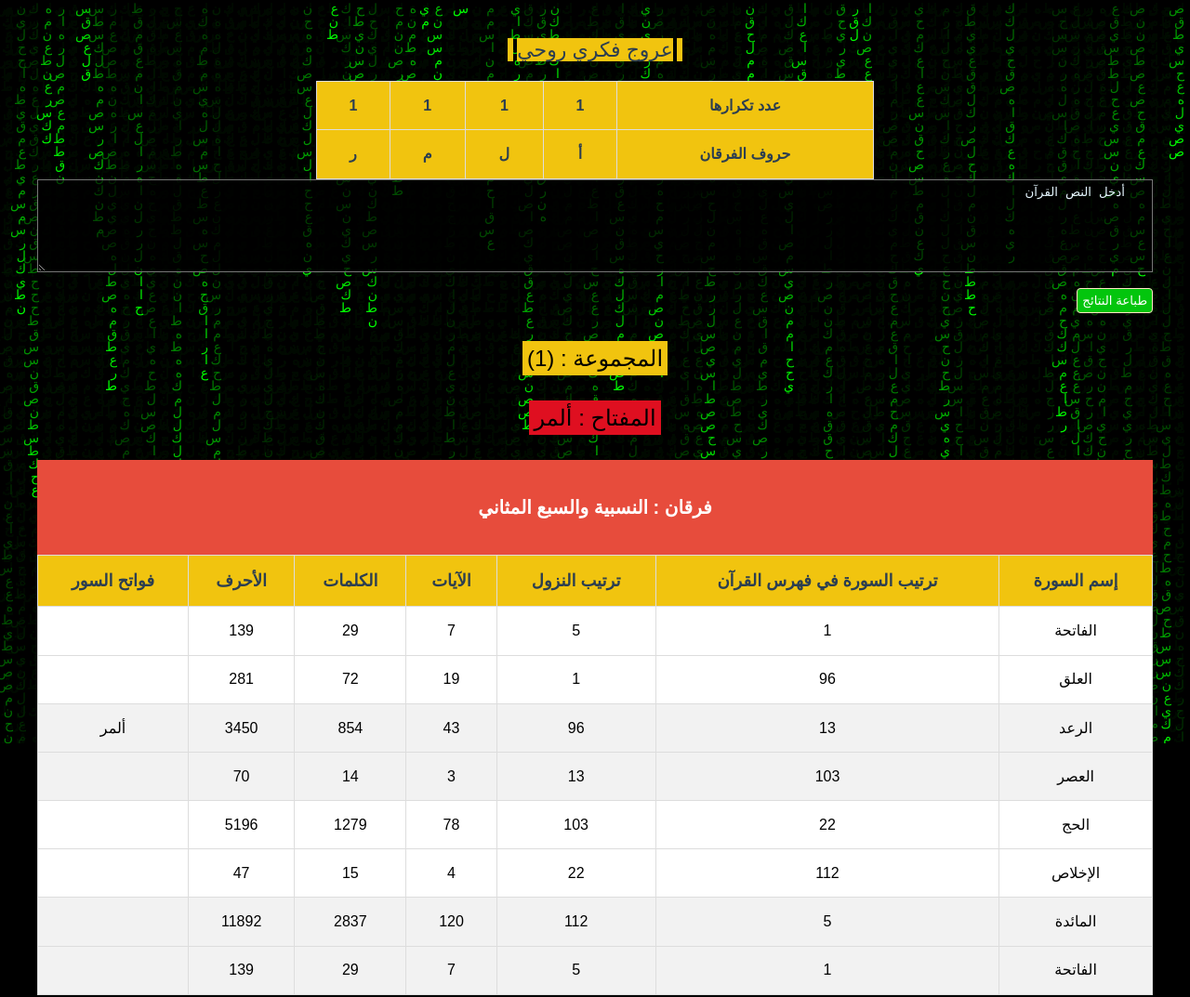
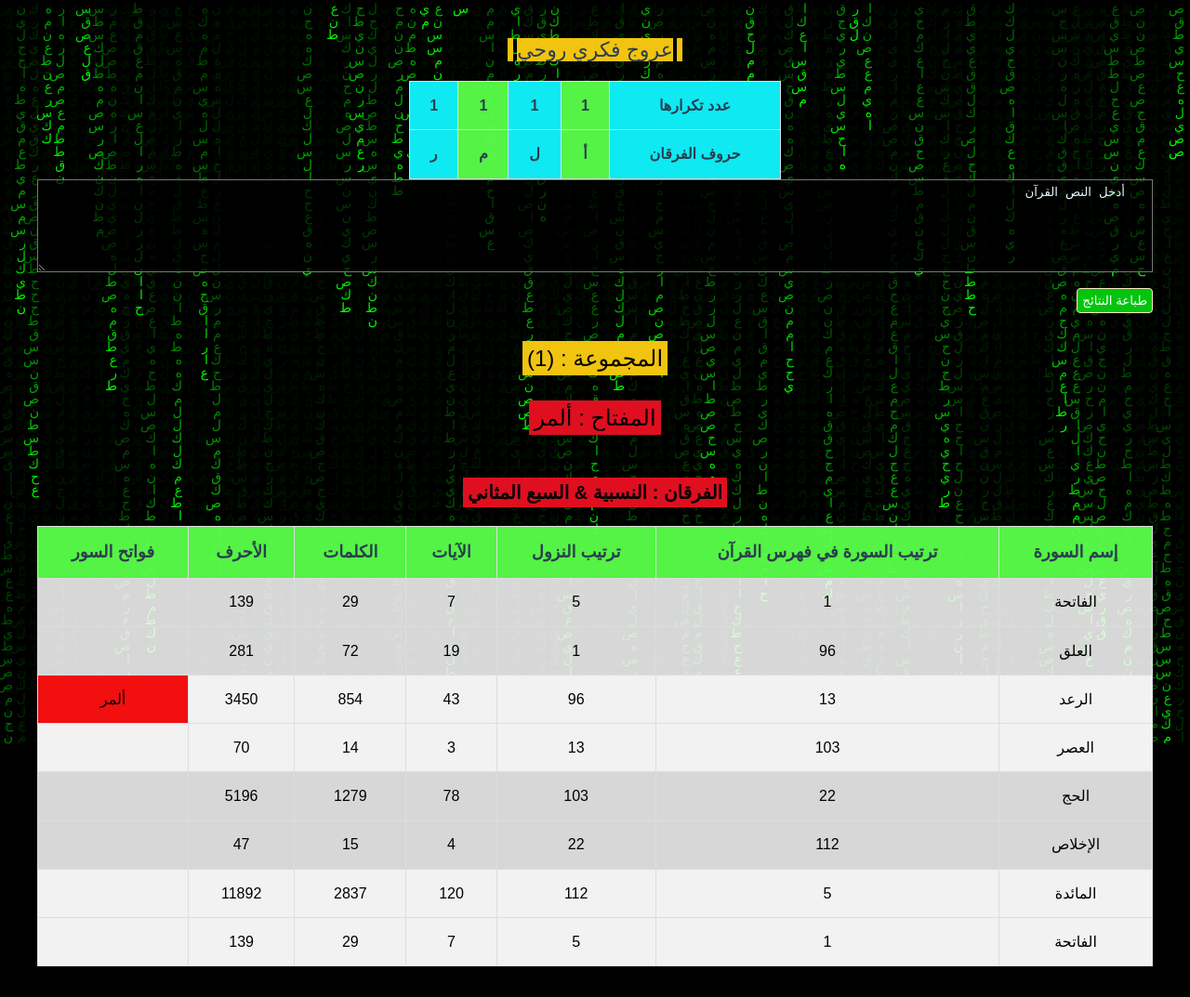
Before and after one commit to furquanelhoda/s1, a plain HTML site: page index.html in a window 1280 px wide. Shown: the whole page at 93% size. Drawn offline with Linux system fonts and the light colour scheme.

Commit message:
Add files via upload

```diff
--- a/index.html
+++ b/index.html
@@ -104,16 +104,24 @@
             box-shadow: 0 0 20px rgba(0, 0, 0, 0.1);
             direction: ltr;
         }
+        .stb{
+            background-color: #0fe9f1;
+        }
+        .roja{
+            background-color: #f10f0f;
+            padding: 3px;
+        }
         #table1 {
             width: 100%;
-            max-width: 600px;
+            max-width: 400px;
             margin: 0 auto;
+            /* float: right; */
         }
         caption {
-            background-color: #e74c3c;
-            color: white;
+            /* background-color: #ebe70f; */
+            color: rgb(7, 2, 2);
             font-size: 1.2em;
-            padding: 0.8em;
+            /* padding: 0.8em; */
             font-weight: bold;
         }
         th, td {
@@ -122,18 +130,21 @@
             text-align: center;
         }
         th {
-            background-color: #f1c40f;
+            background-color: #1cff07b2;
             color: #2c3e50;
             font-weight: bold;
         }
         tr:nth-child(4n+1), tr:nth-child(4n+2) {
-            background-color: #ffffff;
+            /* background-color: #ffffff; */
+            background-color: #ffffffd7;
         }
         tr:nth-child(4n+3), tr:nth-child(4n+4) {
+            /* background-color: #f2f2f2; */
             background-color: #f2f2f2;
         }
         tr:hover {
-            background-color: #e6e6e6;
+            /* background-color: #e6e6e6; */
+            background-color: #58ee12b7;
             transition: background-color 0.3s ease;
         }
         .span1, .span2 {
@@ -202,20 +213,20 @@
         <table id="table1">
             <thead>
                 <tr>
-                    <th class="two">1 </th>
+                    <th class="two stb">1 </th>
                     <th class="one">1 </th>
-                    <th class="two">1 </th>
+                    <th class="two stb">1 </th>
                     <th class="one">1 </th>
-                    <th class="fred">عدد تكرارها</th>
+                    <th class="fred stb">عدد تكرارها</th>
                 </tr>
             </thead>
             <tbody>
                 <tr>
-                    <th class="two">ر</th>
+                    <th class="two stb">ر</th>
                     <th class="one">م</th>
-                    <th class="two">ل</th>
+                    <th class="two stb">ل</th>
                     <th class="one">أ</th>
-                    <th class="fred">حروف الفرقان</th>
+                    <th class="fred stb">حروف الفرقان</th>
                 </tr>
 
             </tbody>
@@ -233,7 +244,7 @@
 
             <table align="center" border="1" cellpadding="0" cellspacing="0" ">
                 <caption>
-                    <p><span style="font-size:20px">فرقان : النسبية والسبع المثاني</span></p>
+                    <p ><span style="font-size:20px" class="span2">الفرقان : النسبية  &  السبع المثاني</span></p>
                 </caption>
                 <thead>
                     <tr>
@@ -266,7 +277,7 @@
                         <td style="text-align:center"><span style="font-size:16px">العلق</span></td>
                     </tr>
                     <tr>
-                        <td style="text-align:center"><span style="font-size:16px ">  ألمر </span></td>
+                        <td class="roja"  style="text-align:center"><span style="font-size:16px  " >  ألمر </span></td>
                         <td style="text-align:center"><span style="font-size:16px">3450</span></td>
                         <td style="text-align:center"><span style="font-size:16px">854</span></td>
                         <td style="text-align:center"><span style="font-size:16px">43</span></td>
```
